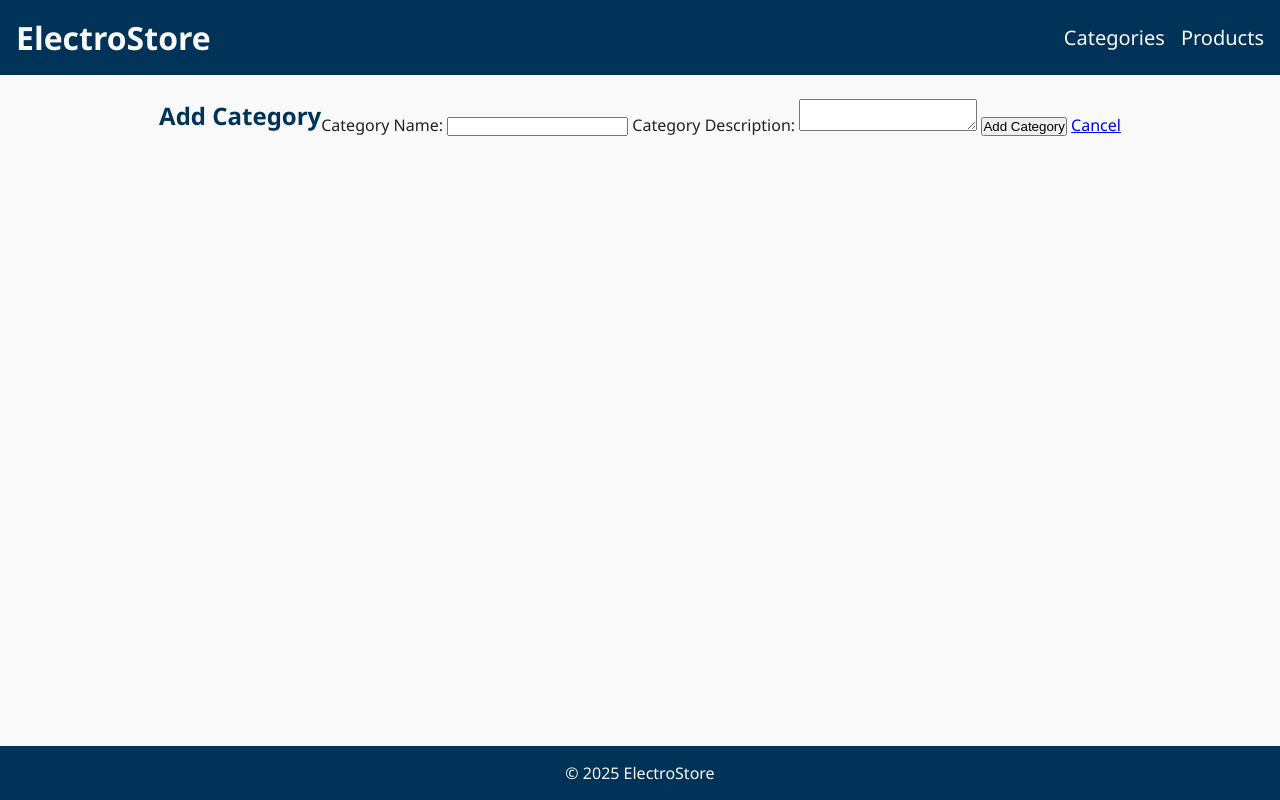
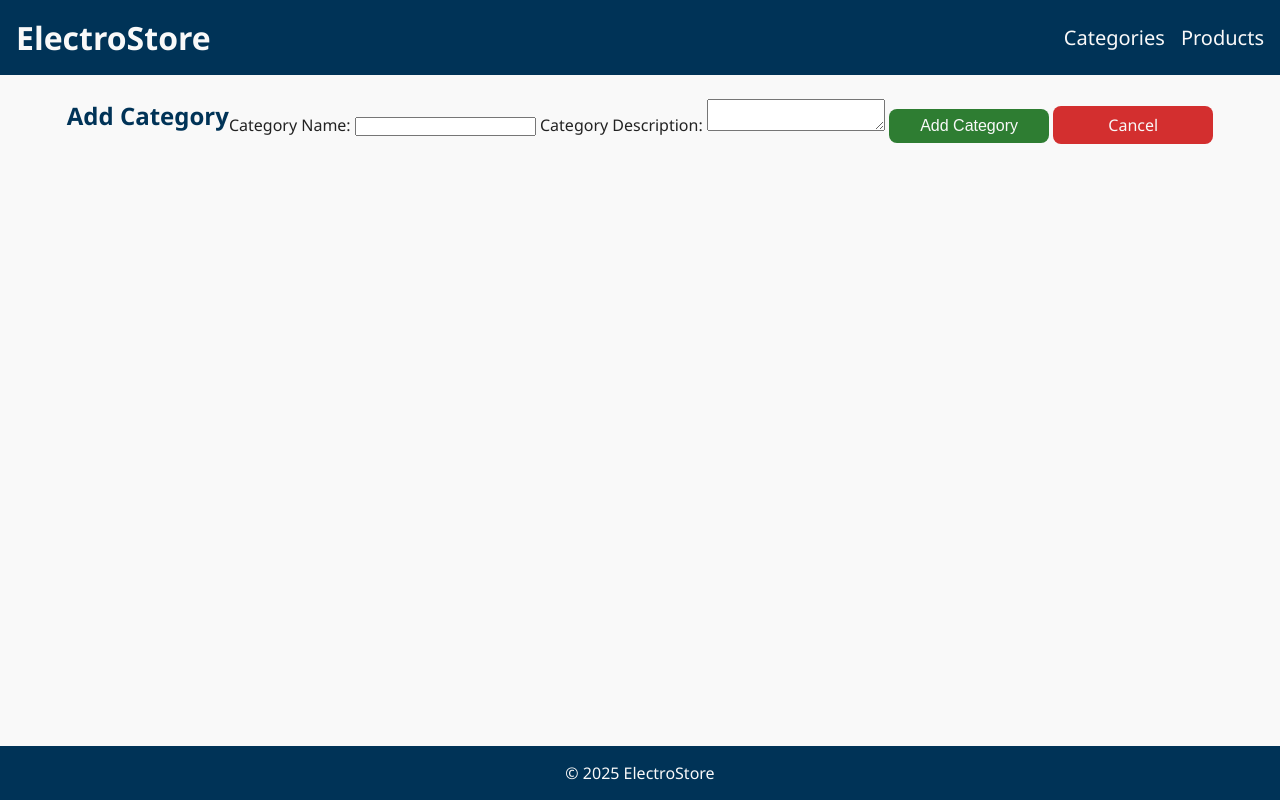
Before and after one commit to dlastic/inventory-application, a Flask app: page /categories/add in a window 1280 px wide. Run offline with Flask 3, Linux system fonts and the light colour scheme.

Commit message:
Add button styling

```diff
--- a/static/styles.css
+++ b/static/styles.css
@@ -4,14 +4,20 @@
   --color-text-dark: #222;
   --color-primary: #003357;
   --color-secondary: #005fa3;
+  --color-btn-add: #2e7d32;
+  --color-btn-add-hover: #1b5e20;
+  --color-btn-edit: #f57c00;
+  --color-btn-edit-hover: #e65100;
+  --color-btn-delete: #d32f2f;
+  --color-btn-delete-hover: #b71c1c;
   --color-error: #cc0000;
   --color-success: #007a33;
 
   --font-family: "Segoe UI", Arial, sans-serif;
 
-  --radius-small: 4px;
-  --radius-medium: 8px;
-  --radius-large: 16px;
+  --radius-sm: 4px;
+  --radius-md: 8px;
+  --radius-lg: 16px;
 
   --spacing-xs: 4px;
   --spacing-sm: 8px;
@@ -95,7 +101,7 @@ section {
   width: 100%;
   background: var(--color-text-light);
   padding: var(--spacing-lg);
-  border-radius: var(--radius-medium);
+  border-radius: var(--radius-md);
   box-shadow: 0 0 4px rgba(0, 0, 0, 0.5);
 }
 
@@ -107,7 +113,7 @@ section ul {
   list-style: none;
 }
 
-section a {
+section ul a {
   color: var(--color-secondary);
   text-decoration: none;
   transition: color var(--transition-speed);
@@ -115,7 +121,7 @@ section a {
   margin-top: var(--spacing-sm);
 }
 
-section a:hover {
+section ul a:hover {
   text-decoration: underline;
   color: var(--color-primary);
 }
@@ -125,6 +131,54 @@ h2 {
   color: var(--color-primary);
 }
 
+.btn {
+  display: inline-block;
+  padding: var(--spacing-sm) var(--spacing-md);
+  font-size: var(--font-md);
+  text-align: center;
+  width: 160px;
+  color: var(--color-text-light);
+  border: none;
+  border-radius: var(--radius-md);
+  text-decoration: none;
+  cursor: pointer;
+  transition: background var(--transition-speed);
+}
+
+.btn--add,
+.btn--confirm {
+  background: var(--color-btn-add);
+
+  &:hover {
+    background: var(--color-btn-add-hover);
+  }
+}
+
+.btn--edit {
+  background: var(--color-btn-edit);
+
+  &:hover {
+    background: var(--color-btn-edit-hover);
+  }
+}
+
+.btn--delete,
+.btn--cancel {
+  background: var(--color-btn-delete);
+
+  &:hover {
+    background: var(--color-btn-delete-hover);
+  }
+}
+
+.btn--back {
+  background: var(--color-secondary);
+
+  &:hover {
+    background: var(--color-primary);
+  }
+}
+
 footer {
   text-align: center;
 }
--- a/templates/add_category.html
+++ b/templates/add_category.html
@@ -9,7 +9,7 @@
     <label for="description">Category Description:</label>
     <textarea id="description" name="description" required></textarea>
 
-    <button type="submit">Add Category</button>
-    <a href="{{ url_for('list_categories') }}">Cancel</a>
+    <button class="btn btn--add" type="submit">Add Category</button>
+    <a class="btn btn--cancel" href="{{ url_for('list_categories') }}">Cancel</a>
   </form>
 {% endblock content %}
--- a/templates/add_product.html
+++ b/templates/add_product.html
@@ -23,7 +23,7 @@
       {% endfor %}
     </select>
 
-    <button type="submit">Add Product</button>
-    <a href="{{ url_for('list_products') }}">Cancel</a>
+    <button class="btn btn--add" type="submit">Add Product</button>
+    <a class="btn btn--cancel" href="{{ url_for('list_products') }}">Cancel</a>
   </form>
 {% endblock content %}
--- a/templates/admin_password_form.html
+++ b/templates/admin_password_form.html
@@ -7,8 +7,8 @@
   <form method="post">
     <label for="admin_password">Admin Password:</label>
     <input type="password" id="admin_password" name="admin_password" autofocus required />
-    <button type="submit">Confirm</button>
-    <a href="{{ cancel_url }}">Cancel</a>
+    <button class="btn btn--confirm" type="submit">Confirm</button>
+    <a class="btn btn--cancel" href="{{ cancel_url }}">Cancel</a>
   </form>
 
 {% endblock content %}
--- a/templates/categories.html
+++ b/templates/categories.html
@@ -13,6 +13,6 @@
       {% endfor %}
     </ul>
 
-    <a href="{{ url_for('add_category') }}">Add Category</a>
+    <a class="btn btn--add" href="{{ url_for('add_category') }}">Add Category</a>
   </section>
 {% endblock content %}
--- a/templates/edit_category.html
+++ b/templates/edit_category.html
@@ -9,7 +9,7 @@
     <label for="description">Category Description:</label>
     <textarea id="description" name="description" required>{{ category.description }}</textarea>
 
-    <button type="submit">Edit Category</button>
-    <a href="{{ url_for('view_category', category_id=category.id) }}">Cancel</a>
+    <button class="btn btn--edit" type="submit">Edit Category</button>
+    <a class="btn btn--cancel" href="{{ url_for('view_category', category_id=category.id) }}">Cancel</a>
   </form>
 {% endblock content %}
--- a/templates/edit_product.html
+++ b/templates/edit_product.html
@@ -24,7 +24,7 @@
       {% endfor %}
     </select>
 
-    <button type="submit">Edit Product</button>
-    <a href="{{ url_for('view_product', product_id=product.id) }}">Cancel</a>
+    <button class="btn btn--edit" type="submit">Edit Product</button>
+    <a class="btn btn--cancel" href="{{ url_for('view_product', product_id=product.id) }}">Cancel</a>
   </form>
 {% endblock content %}
```
Also changed, not shown: templates/product.html (+6 -3 lines), templates/products.html (+6 -3 lines).
